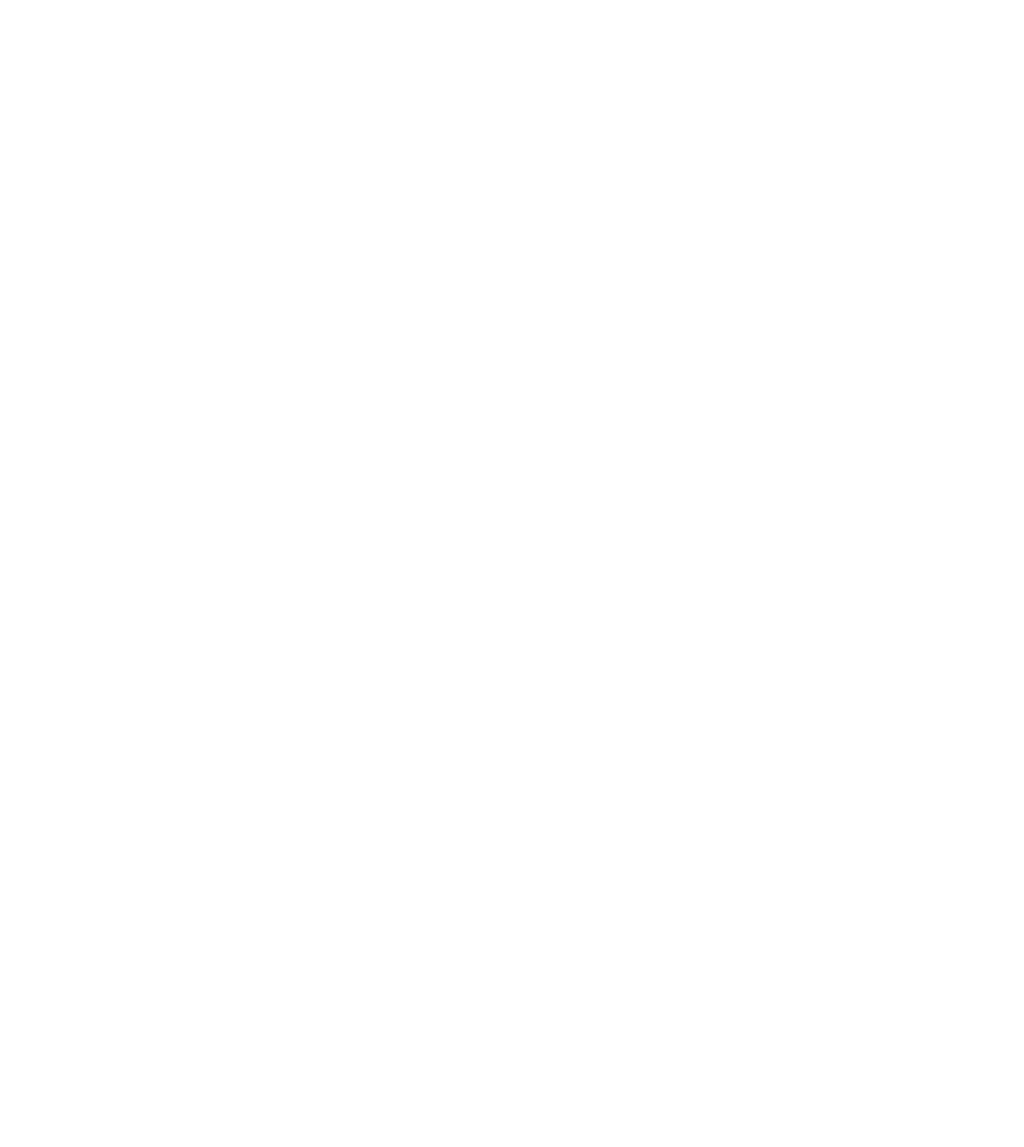
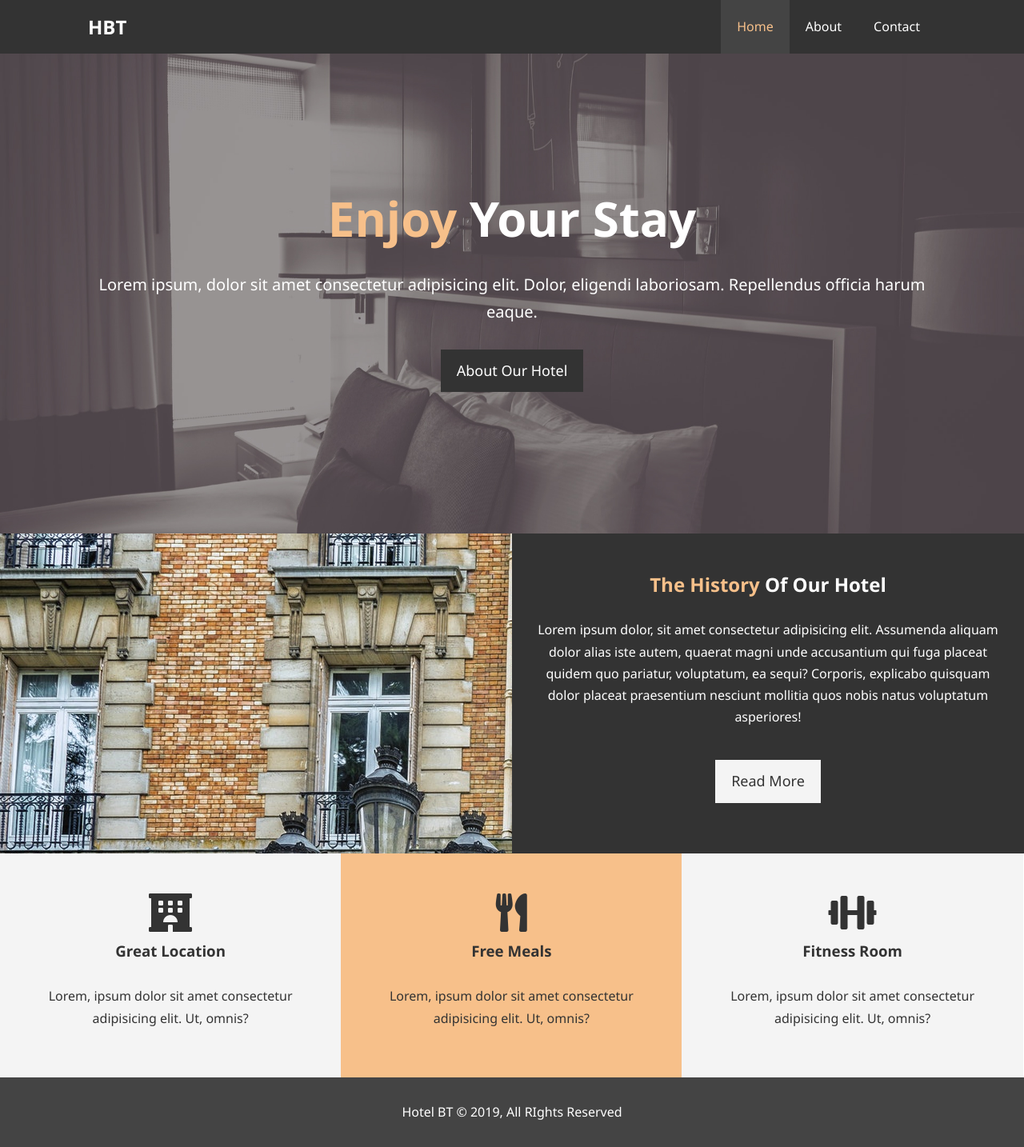
Before and after one commit to johnny-prencipe/hotel-website, a plain HTML site: page index.html in a window 1280 px wide. Shown: the whole page at 80% size. Before the commit the page ends 800 px from the top, so only its background shows below. Drawn offline with Linux system fonts and the light colour scheme.

Commit message:
boilerplate

```diff
--- /dev/null
+++ b/css/style.css
@@ -0,0 +1,267 @@
+/* Reset */
+* {
+  margin: 0;
+  padding:0;
+  box-sizing: border-box;
+}
+
+/* Main Styling */
+html,body {
+  font-family: 'Segoe UI', Tahoma, Geneva, Verdana, sans-serif;
+  line-height: 1.7em;
+}
+
+a {
+  color: #333;
+  text-decoration: none;
+}
+
+h1, h2, h3 {
+  padding-bottom: 20px;
+}
+
+p {
+  margin: 10px 0;
+}
+
+/* Utility Classes */
+.container {
+  margin: auto;
+  max-width: 1100px;
+  overflow: auto;
+  padding: 0 20px;
+}
+
+.text-primary {
+  color: #f7c08a;
+}
+
+.lead {
+  font-size: 20px;
+}
+
+.btn {
+  display: inline-block;
+  font-size: 18px;
+  color: #fff;
+  background: #333;
+  padding: 13px 20px;
+  border: none;
+  cursor: pointer;
+}
+
+.btn:hover {
+  background: #f7c08a;
+  color: #333;
+}
+
+.btn-light {
+  background: #f4f4f4;
+  color: #333;
+}
+
+.bg-dark {
+  background: #333;
+  color: #fff;
+}
+
+.bg-light {
+  background: #f4f4f4;
+  color: #333;
+}
+
+.bg-primary {
+  background: #f7c08a;
+  color: #333;
+}
+
+.clr {
+  clear: both;
+}
+
+.l-heading {
+  font-size: 40px;
+}
+
+/* Padding */
+.py-1 { padding: 10px 0; }
+.py-2 { padding: 20px 0; }
+.py-3 { padding: 30px 0; }
+
+/* Navbar */
+#navbar {
+  background: #333;
+  color: #fff;
+  overflow: auto;
+}
+
+#navbar a {
+  color: #fff;
+}
+
+#navbar h1 {
+  float: left;
+  padding-top: 20px;
+}
+
+#navbar ul {
+  list-style: none;
+  float: right;
+}
+
+#navbar ul li {
+  float: left;
+}
+
+#navbar ul li a {
+  display: block;
+  padding: 20px;
+  text-align: center;
+}
+
+#navbar ul li a:hover,
+#navbar ul li a.current {
+  background: #444;
+  color: #f7c08a;
+}
+
+/* Showcase */
+#showcase {
+  background: url('../img/showcase.jpg') no-repeat center center/cover;
+  height: 600px;
+}
+
+#showcase .showcase-content {
+  color: #fff;
+  text-align: center;
+  padding-top: 170px;
+}
+
+#showcase .showcase-content h1 {
+  font-size: 60px;
+  line-height: 1.2em;
+}
+
+#showcase .showcase-content p {
+  padding-bottom: 20px;
+  line-height: 1.7em;
+}
+
+/* Home Info */
+#home-info {
+  height: 400px;
+}
+
+#home-info .info-img {
+  float: left;
+  width: 50%;
+  background: url('../img/photo-1.jpg') no-repeat;
+  min-height: 100%;
+}
+
+#home-info .info-content {
+  float: right;
+  width: 50%;
+  height: 100%;
+  text-align: center;
+  padding: 50px 30px;
+  overflow: hidden;
+}
+
+#home-info .info-content p {
+  padding-bottom: 30px;
+}
+
+/* Features */
+.box {
+  float: left;
+  width: 33.3%;
+  padding: 50px;
+  text-align:center;
+}
+
+.box i {
+  margin-bottom: 10px;
+}
+
+/* About Info */
+#about-info .info-right {
+  float: right;
+  width: 50%;
+  min-height: 100%;
+}
+
+#about-info .info-right img {
+  display: block;
+  margin: auto;
+  width: 70%;
+  border-radius: 50%;
+}
+
+#about-info .info-left {
+  float: left;
+  width: 50%;
+  min-height: 100%;
+}
+
+/* Testimonials */
+#testimonials {
+  height: 600px;
+  background: url('../img/test-bg.jpg') no-repeat center center/cover;
+  padding-top: 100px;
+}
+
+#testimonials h2 {
+  color: #fff;
+  text-align: center;
+  padding-bottom: 40px;
+}
+
+#testimonials .testimonial {
+  padding: 20px;
+  margin-bottom: 40px;
+  border-radius: 5px;
+  opacity: 0.9;
+}
+
+#testimonials .testimonial img {
+  width: 100px;
+  float: left;
+  margin-right: 20px;
+  border-radius: 50%;
+}
+
+/* Contact Form */
+#contact-form .form-group {
+  margin-bottom: 20px;
+}
+
+#contact-form label {
+  display: block;
+  margin-bottom: 5px;
+}
+
+#contact-form input,
+#contact-form textarea {
+  width: 100%;
+  padding: 10px;
+  border: 1px #ddd solid;
+}
+
+#contact-form textarea {
+  height: 200px;
+}
+
+#contact-form input:focus,
+#contact-form textarea:focus {
+  outline: none;
+  border-color: #f7c08a;
+}
+
+/* Footer */
+#main-footer {
+  text-align: center;
+  background: #444;
+  color: #fff;
+  padding: 20px;
+}
--- a/index.html
+++ b/index.html
@@ -2,14 +2,75 @@
 <html lang="en">
 <head>
   <meta charset="UTF-8">
-  <meta http-equiv="X-UA-Compatible" content="IE=edge">
   <meta name="viewport" content="width=device-width, initial-scale=1.0">
-  <title>Hotel</title>
-  <style>
-
-  </style>
+  <meta http-equiv="X-UA-Compatible" content="ie=edge">
+  <meta name="description" content="Welcome to the most extraordinary hotel in Boston Massachusetts">
+  <meta name="keywords" content="hotel,boston hotel,new england hotel">
+  <link rel="stylesheet" href="https://use.fontawesome.com/releases/v5.6.1/css/all.css" integrity="sha384-gfdkjb5BdAXd+lj+gudLWI+BXq4IuLW5IT+brZEZsLFm++aCMlF1V92rMkPaX4PP" crossorigin="anonymous">
+  <link rel="stylesheet" href="css/style.css">
+  <title>Hotel BT | Welcome</title>
 </head>
 <body>
+  <header>
+    <nav id="navbar">
+      <div class="container">
+        <h1 class="logo"><a href="index.html">HBT</a></h1>
+        <ul>
+          <li><a class="current" href="index.html">Home</a></li>
+          <li><a href="about.html">About</a></li>
+          <li><a href="contact.html">Contact</a></li>
+        </ul>
+      </div>
+    </nav>
 
+    <div id="showcase">
+      <div class="container">
+        <div class="showcase-content">
+          <h1><span class="text-primary">Enjoy</span> Your Stay</h1>
+          <p class="lead">Lorem ipsum, dolor sit amet consectetur adipisicing elit. Dolor, eligendi laboriosam. Repellendus officia harum eaque.</p>
+          <a class="btn" href="about.html">About Our Hotel</a>
+        </div>
+      </div>
+    </div>
+  </header>
+
+  <section id="home-info" class="bg-dark">
+    <div class="info-img"></div>
+    <div class="info-content">
+      <h2><span class="text-primary">The History</span> Of Our Hotel</h2>
+      <p>
+          Lorem ipsum dolor, sit amet consectetur adipisicing elit. Assumenda
+          aliquam dolor alias iste autem, quaerat magni unde accusantium qui
+          fuga placeat quidem quo pariatur, voluptatum, ea sequi? Corporis,
+          explicabo quisquam dolor placeat praesentium nesciunt mollitia quos
+          nobis natus voluptatum asperiores!
+      </p>
+      <a href="about.html" class="btn btn-light">Read More</a>
+    </div>
+  </section>
+
+  <section id="features">
+    <div class="box bg-light">
+      <i class="fas fa-hotel fa-3x"></i>
+      <h3>Great Location</h3>
+      <p>Lorem, ipsum dolor sit amet consectetur adipisicing elit. Ut, omnis?</p>
+    </div>
+    <div class="box bg-primary">
+        <i class="fas fa-utensils fa-3x"></i>
+        <h3>Free Meals</h3>
+        <p>Lorem, ipsum dolor sit amet consectetur adipisicing elit. Ut, omnis?</p>
+    </div>
+    <div class="box bg-light">
+        <i class="fas fa-dumbbell fa-3x"></i>
+        <h3>Fitness Room</h3>
+        <p>Lorem, ipsum dolor sit amet consectetur adipisicing elit. Ut, omnis?</p>
+    </div>
+  </section>
+
+  <div class="clr"></div>
+
+  <footer id="main-footer">
+    <p>Hotel BT &copy; 2019, All RIghts Reserved</p>
+  </footer>
 </body>
 </html>
```
Also changed, not shown: about.html (added, +60 -0 lines), contact.html (added, +73 -0 lines), img/person-1.jpg (added), img/person-2.jpg (added), img/photo-1.jpg (added), img/photo-2.jpg (added), img/showcase.jpg (added), img/test-bg.jpg (added), 1 other file.
